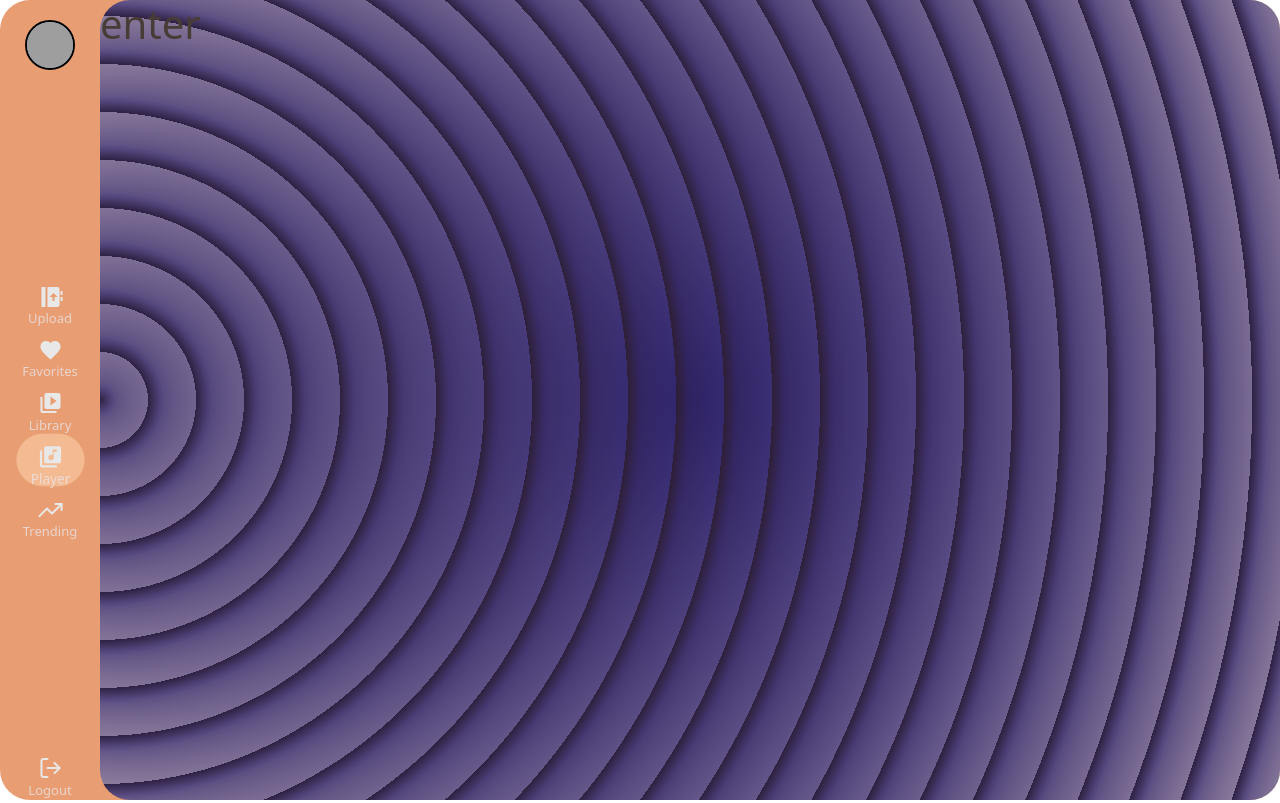
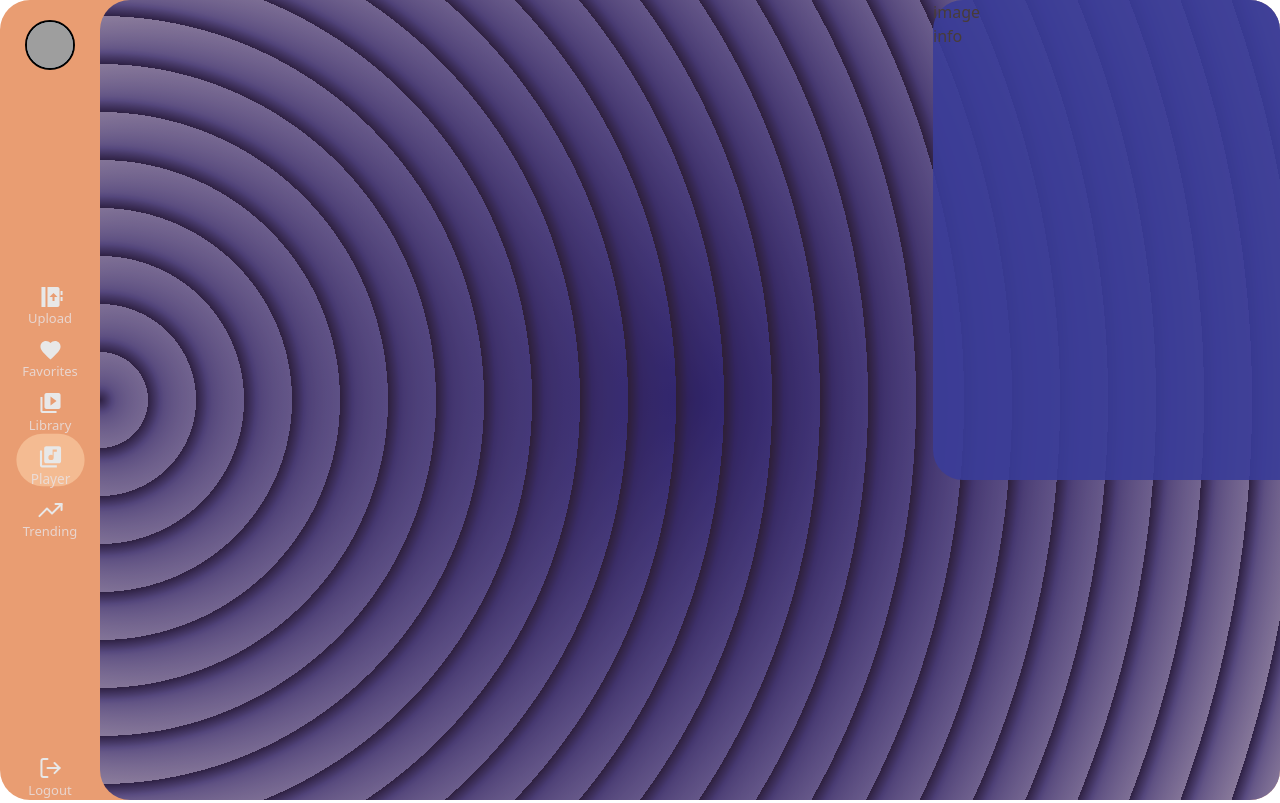
Before and after one commit to sachinsisondiya/music_app, a React (Vite) app: page /player in a window 1280 px wide. Built offline with nearby package versions, Linux system fonts and the light colour scheme; grey boxes are pictures that could not be loaded.

Commit message:
new features

```diff
--- /dev/null
+++ b/src/component/AlbumImage.jsx
@@ -0,0 +1,8 @@
+const AlbumImage= ()=>{
+  return (
+    <div>
+      image
+    </div>
+  )
+}
+export default AlbumImage;
--- /dev/null
+++ b/src/component/AlbumInfo.jsx
@@ -0,0 +1,8 @@
+const AlbumInfo= ()=>{
+  return (
+    <div>
+      info
+    </div>
+  )
+}
+export default AlbumInfo;
--- /dev/null
+++ b/src/component/Player.css
@@ -0,0 +1,12 @@
+.left-player-body{
+  width:70%;
+  margin-right:2% ;
+  height: 100%;
+}
+.right-player-body{
+  width: 30%;
+  height: 100%;
+  display: flex;
+  flex-direction: column;
+  justify-content:space-between ;
+}
--- a/src/component/Player.jsx
+++ b/src/component/Player.jsx
@@ -1,10 +1,12 @@
 import { useLocation } from "react-router-dom";
-import { useEffect, useRef } from "react";
+import { useEffect, useRef ,useState} from "react";
 import SongCard from "./Songcard";
+import './Player.css'
 const Player = () =>{
   const location = useLocation();
   console.log(location.state)
    const musicRef= useRef(null);
+   const [name,setname]=useState([]);
    useEffect(()=>{
     if(location.state){
       console.log(musicRef.current)
@@ -16,12 +18,12 @@ const Player = () =>{
 
 
   return(
-    <div className="screen-container">
+    <div className="screen-container flex">
       <div className="left-player-body">
 
       </div>
       <div className="right-player-body">
-        <SongCard></SongCard>
+        <SongCard album={setname}></SongCard>
 
       </div>
     </div>
--- a/src/component/Songcard.css
+++ b/src/component/Songcard.css
@@ -0,0 +1,8 @@
+.songcard{
+  width: 100%;
+  height: 60%;
+  background-color:#0f25a3e7 ;
+  border-radius: 30px;
+  border-bottom-right-radius: 0px;
+
+}
--- a/src/component/Songcard.jsx
+++ b/src/component/Songcard.jsx
@@ -1,9 +1,13 @@
+import AlbumInfo from "./AlbumInfo";
+import AlbumImage from "./AlbumImage";
 import "./Songcard.css";
-const SongCard= ()=>{
+const SongCard= ({album})=>{
+  console.log(album);
   return(
-    <h1>
-      enter
-    </h1>
+    <div className="songcard">
+      <AlbumImage></AlbumImage>
+      <AlbumInfo></AlbumInfo>
+    </div>
   )
 }
 export default SongCard;
--- a/src/shared/global.css
+++ b/src/shared/global.css
@@ -4,11 +4,17 @@ width: calc(100% - 100px);
 height: 100%;
 background-color: #1E2A3E;
 border-radius: 30px;
-
-
 background-color: #e5e5f7;
 opacity: 0.8;
 background-image: radial-gradient(circle at center center, #030872, #2c2c7294), repeating-radial-gradient(circle at center left, #01065a, #1f26ab9a, 24px, transparent 48px, transparent 24px);
 background-blend-mode: multiply;
+background-attachment: local;
+background-size: cover;
+background-position: center,center,center,left;
+background-repeat: no-repeat;
 
 }
+
+.flex{
+  display:flex;
+}
```
